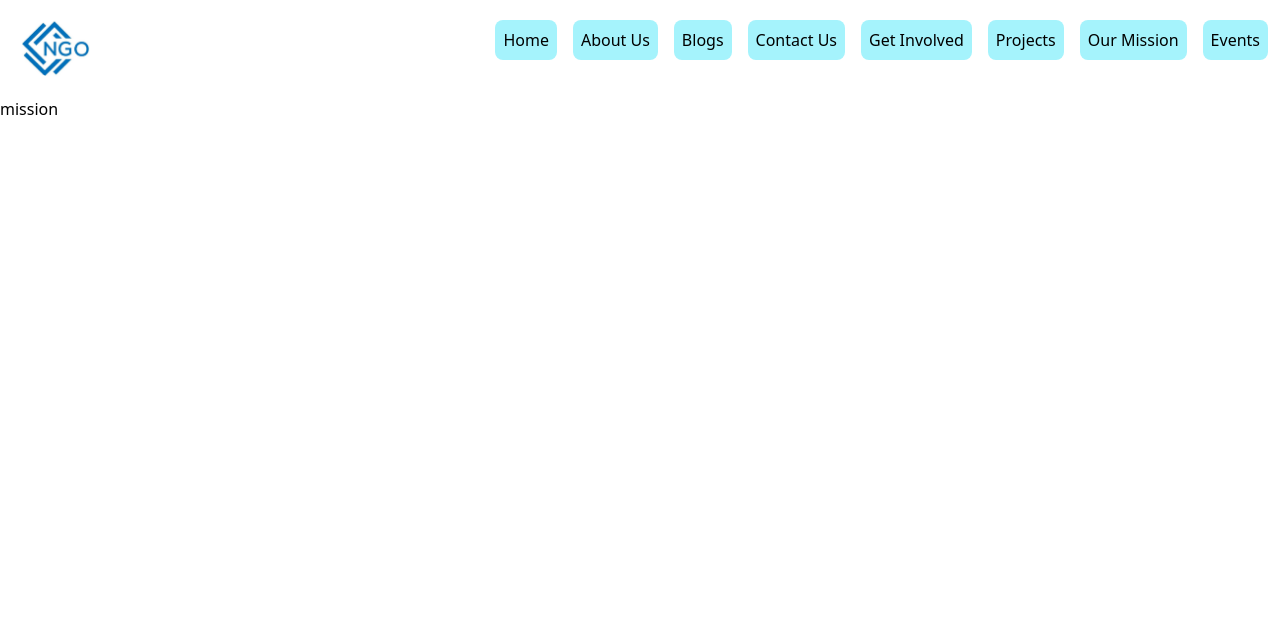
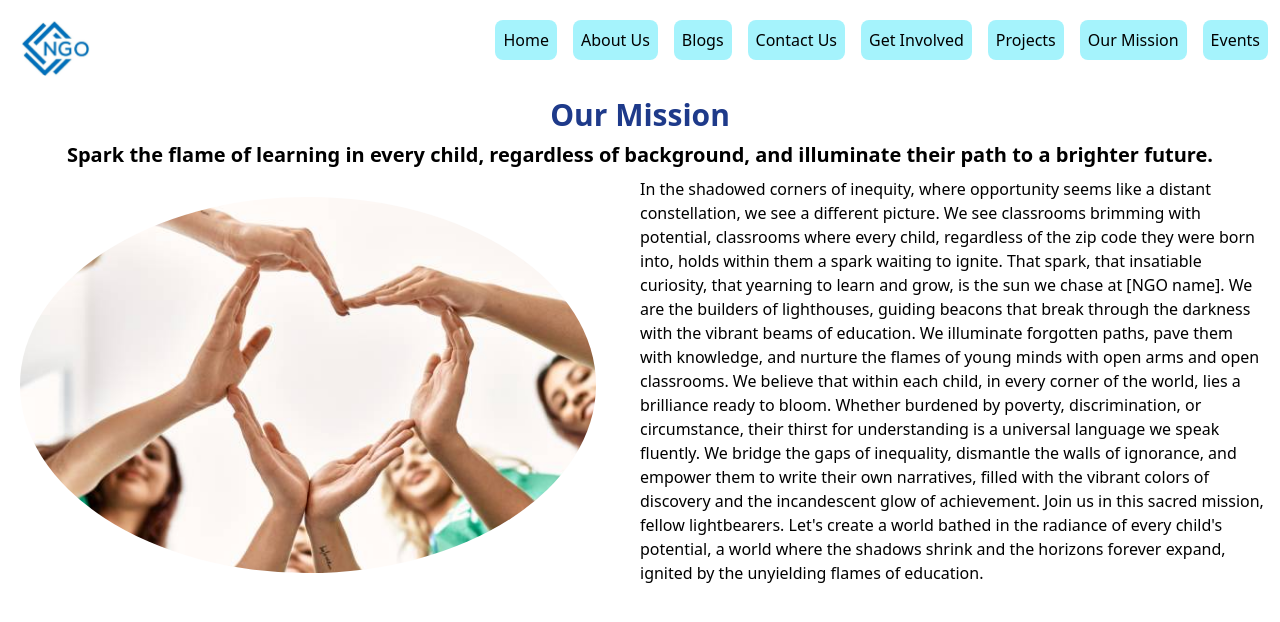
Before and after one commit to RisshabSingla/JuridentInternship, a React (Create React App) app in the folder frontend/: page /ourmission in a window 1280 px wide. Shown: the top 622 px of the page. Built offline with nearby package versions, Linux system fonts and the light colour scheme.

Commit message:
Mission Page Done

```diff
--- a/frontend/src/pages/MissionPage.js
+++ b/frontend/src/pages/MissionPage.js
@@ -1,5 +1,45 @@
+import { PhotoSlider } from "../components/PhotoSlider";
+
 function MissionPage() {
-  return <div>mission</div>;
+  return (
+    <div>
+      <div className="text-3xl text-blue-900 font-extrabold text-center">
+        Our Mission
+      </div>
+      <div className="p-2 text-xl font-bold text-center">
+        {" "}
+        Spark the flame of learning in every child, regardless of background,
+        and illuminate their path to a brighter future.
+      </div>
+      <div className="md:flex">
+        <div className="md:w-1/2 p-2">
+          <PhotoSlider length={4} />
+        </div>
+        <div className="md:w-1/2 pr-4">
+          In the shadowed corners of inequity, where opportunity seems like a
+          distant constellation, we see a different picture. We see classrooms
+          brimming with potential, classrooms where every child, regardless of
+          the zip code they were born into, holds within them a spark waiting to
+          ignite. That spark, that insatiable curiosity, that yearning to learn
+          and grow, is the sun we chase at [NGO name]. We are the builders of
+          lighthouses, guiding beacons that break through the darkness with the
+          vibrant beams of education. We illuminate forgotten paths, pave them
+          with knowledge, and nurture the flames of young minds with open arms
+          and open classrooms. We believe that within each child, in every
+          corner of the world, lies a brilliance ready to bloom. Whether
+          burdened by poverty, discrimination, or circumstance, their thirst for
+          understanding is a universal language we speak fluently. We bridge the
+          gaps of inequality, dismantle the walls of ignorance, and empower them
+          to write their own narratives, filled with the vibrant colors of
+          discovery and the incandescent glow of achievement. Join us in this
+          sacred mission, fellow lightbearers. Let's create a world bathed in
+          the radiance of every child's potential, a world where the shadows
+          shrink and the horizons forever expand, ignited by the unyielding
+          flames of education.
+        </div>
+      </div>
+    </div>
+  );
 }
 
 export default MissionPage;
```
